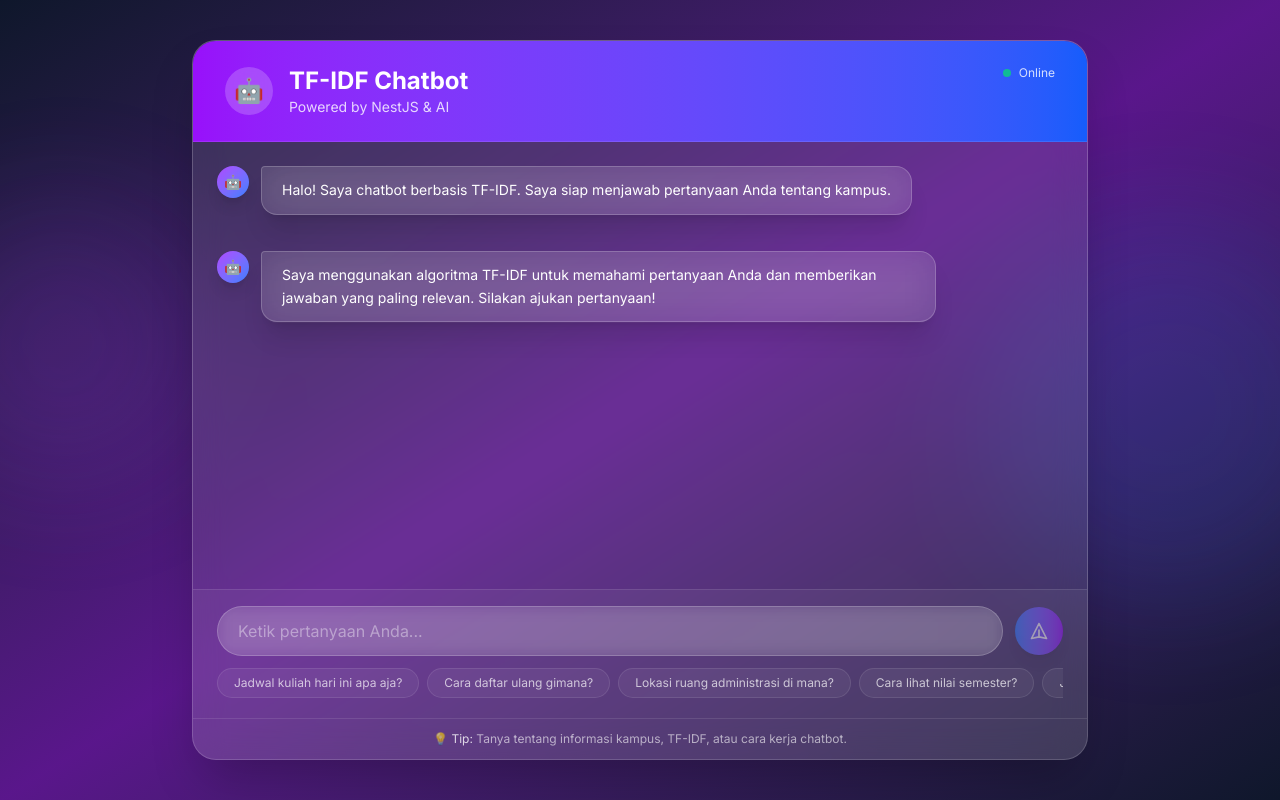
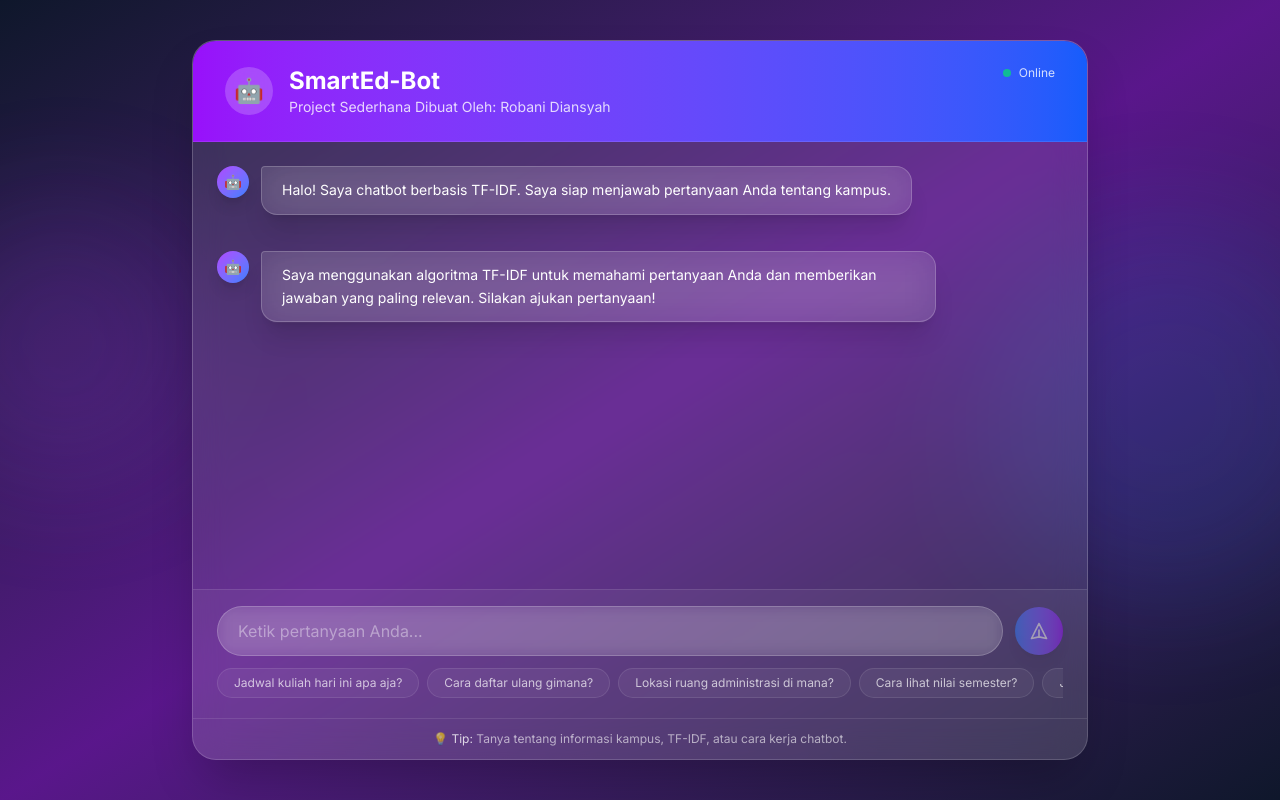
Before and after one commit to KiyayD10/SmartEd-Bot, a Next.js app in the folder frontend/: page / in a window 1280 px wide. Built offline with nearby package versions, Linux system fonts and the light colour scheme.

Commit message:
feat: selesaikan pembuatan tahap awal chatbot ai dengan data yang ada di json

```diff
--- a/frontend/src/app/layout.tsx
+++ b/frontend/src/app/layout.tsx
@@ -5,7 +5,7 @@ import "./globals.css";
 const inter = Inter({ subsets: ["latin"] });
 
 export const metadata: Metadata = {
-  title: "TF-IDF Chatbot | AI-Powered Q&A",
+  title: "SmartEd-Bot",
   description: "Chatbot modern yang menggunakan algoritma TF-IDF untuk menjawab pertanyaan secara cerdas",
 };
 
--- a/frontend/src/app/page.tsx
+++ b/frontend/src/app/page.tsx
@@ -49,7 +49,7 @@ export default function Home() {
 
     try {
       // Kirim request ke backend
-      const response = await fetch('http://localhost:3000/chatbot/ask', {
+      const response = await fetch('http://localhost:3001/chatbot/ask', {
         method: 'POST',
         headers: {
           'Content-Type': 'application/json',
@@ -104,8 +104,8 @@ export default function Home() {
               🤖
             </div>
             <div>
-              <h1 className="text-2xl font-bold text-white">TF-IDF Chatbot</h1>
-              <p className="text-sm text-white/80">Powered by NestJS & AI</p>
+              <h1 className="text-2xl font-bold text-white">SmartEd-Bot</h1>
+              <p className="text-sm text-white/80">Project Sederhana Dibuat Oleh: Robani Diansyah</p>
             </div>
           </div>
 
```
Also changed, not shown: 2 other files (tests, documents, lock files or other folders).
